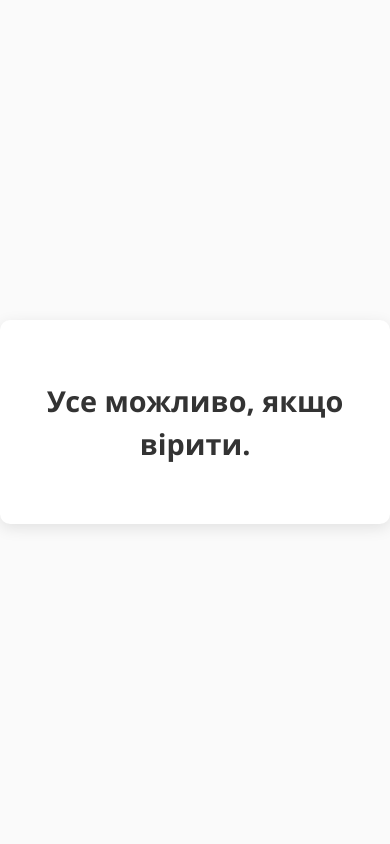
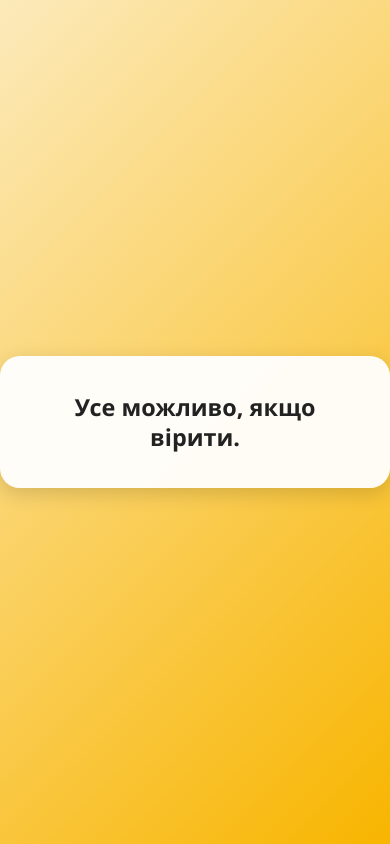
Before and after one commit to lilyatimon-commits/wishes, a plain HTML site: page index.html in a window 390 px wide. Drawn offline with Linux system fonts and the light colour scheme.

Commit message:
Enhance index.html with responsive design and styles
Updated styles and layout for better responsiveness and visual appeal. Added viewport meta tag and modified background and text properties.

```diff
--- a/index.html
+++ b/index.html
@@ -2,29 +2,40 @@
 <html lang="uk">
 <head>
   <meta charset="UTF-8">
+  <meta name="viewport" content="width=device-width, initial-scale=1.0">
   <title>Рандомний текст</title>
   <style>
     body {
-      background-color: #fafafa;
-      font-family: "Segoe UI", Roboto, Arial, sans-serif;
+      margin: 0;
+      padding: 0;
+      height: 100vh;
       display: flex;
       justify-content: center;
       align-items: center;
-      height: 100vh;
+      background: linear-gradient(135deg, #fceabb, #f8b500);
+      font-family: "Segoe UI", Roboto, Arial, sans-serif;
+      color: #222;
+    }
+
+    #container {
+      max-width: 90%;
+      padding: 20px 30px;
+      background-color: rgba(255, 255, 255, 0.95);
+      border-radius: 20px;
+      box-shadow: 0 6px 20px rgba(0,0,0,0.15);
       text-align: center;
-      color: #333;
-      margin: 0;
     }
-    #container {
-      max-width: 600px;
-      padding: 40px;
-      border-radius: 10px;
-      background-color: #fff;
-      box-shadow: 0 4px 15px rgba(0,0,0,0.1);
+
+    #text {
+      font-size: 6vw; /* адаптивний розмір для мобільного */
+      line-height: 1.3;
+      word-wrap: break-word;
     }
-    h1 {
-      font-size: 1.8rem;
-      line-height: 1.5;
+
+    @media (min-width: 768px) {
+      #text {
+        font-size: 3vw; /* більший екран — трохи менший відсоток */
+      }
     }
   </style>
 </head>
```
